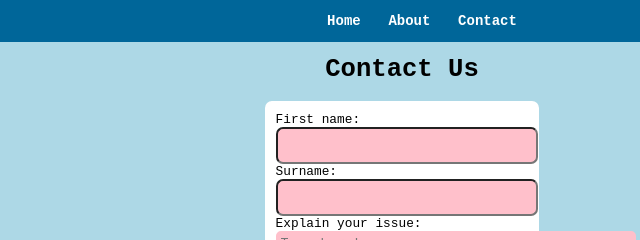
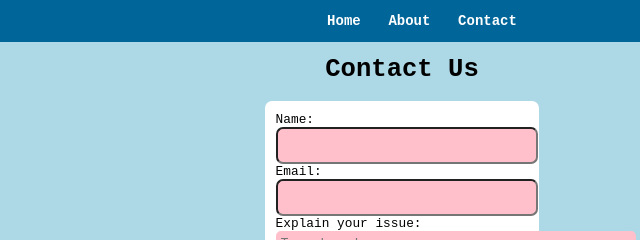
Before and after one commit to ju14x/menu, a plain HTML site: page contact.html in a window 1280 px wide. Shown: the top 240 px of the page, 238-878 px from the left. Drawn offline with Linux system fonts and the light colour scheme.

Commit message:
Modified form labels
Added Name and Email

```diff
--- a/contact.html
+++ b/contact.html
@@ -25,10 +25,10 @@
 	<h1>Contact Us</h1>
 	<div class="container">
 		<form>
-	  		<label>First name:</label>
+	  		<label>Name:</label>
 	  		<input type="text" name="Name">
-	  		<label>Surname:</label>
-	  		<input type="text" name="Surname">
+	  		<label>Email:</label>
+	  		<input type="text" name="Email">
 	  		<label>Explain your issue:</label>
 	  		<textarea placeholder="Type here!"></textarea><br>
 	  		<input type="submit" value="Submit" class="submit">
```
